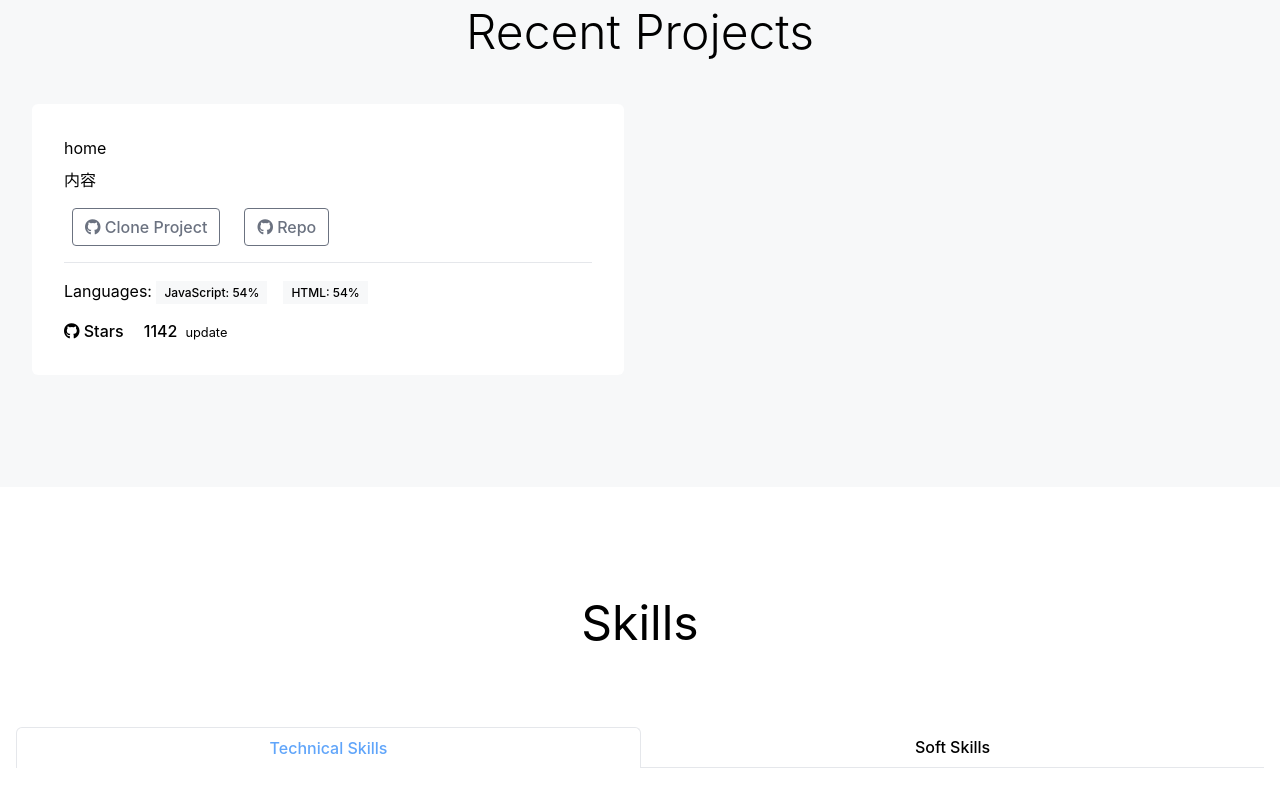
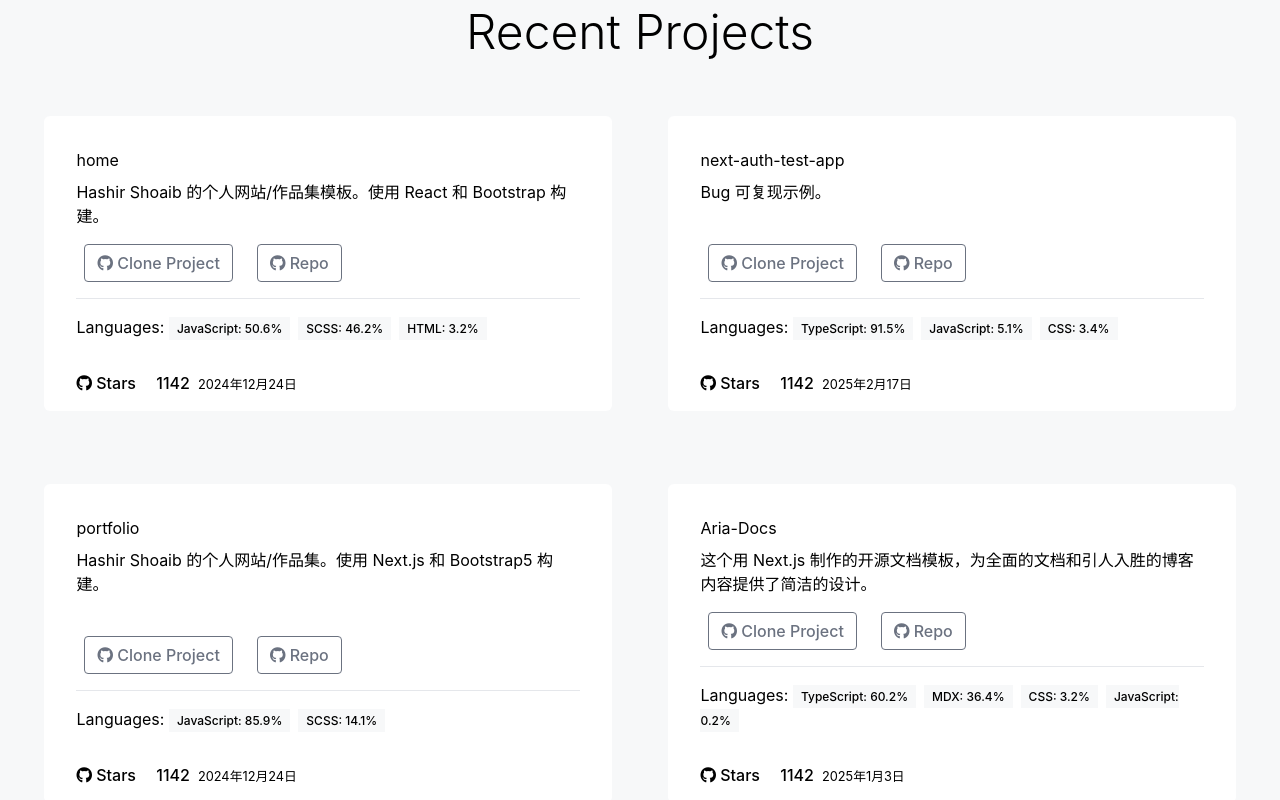
Before and after one commit to vhjihuang/resume-website, a Vue app: page /#/projects in a window 1280 px wide. Before the commit this address led to /#/about-me. Shown: the part 1380-2180 px from the top of the page. Built offline with nearby package versions, Linux system fonts and the light colour scheme.

Commit message:
抽取了projectCard组件

```diff
--- a/components.d.ts
+++ b/components.d.ts
@@ -18,7 +18,7 @@ declare module 'vue' {
     ElHeader: typeof import('element-plus/es')['ElHeader']
     ElMain: typeof import('element-plus/es')['ElMain']
     ElRow: typeof import('element-plus/es')['ElRow']
-    NewSkills: typeof import('./src/components/newSkills.vue')['default']
+    ProjectCard: typeof import('./src/components/ProjectCard.vue')['default']
     Projects: typeof import('./src/components/Projects.vue')['default']
     RouterLink: typeof import('vue-router')['RouterLink']
     RouterView: typeof import('vue-router')['RouterView']
--- a/src/App.vue
+++ b/src/App.vue
@@ -59,7 +59,7 @@ onMounted(() => {
           <a href="https:github.com/vhjihuang" class="text-blue-500"><span
               class="bg-black text-white  text-[0.75em] rounded-md px-[0.25rem] py-[0.25rem]">Huang Hao Jie</span></a>
           using
-          <i class="fa-brands fa-vuejs"></i>
+          <i class="fa-brands fa-vuejs text-[#42b983]"></i>
           <p><small class="text-[#6c757d]">
               Project code is open source. Feel free to fork and make your own version.
             </small></p>
--- /dev/null
+++ b/src/components/ProjectCard.vue
@@ -0,0 +1,54 @@
+<template>
+  <div class="card flex flex-col p-4 mb-12 bg-white transition duration-300 ease-in-out hover:shadow-lg hover:scale-105 rounded-md">
+    <div class="card-body flex-1 text-left p-4">
+      <h5 class="mb-2">{{ project.title }}</h5>
+      <p class="mb-4 ">{{ project.description }}</p>
+      <div class="flex gap-2 flex-col lg:flex-row">
+        <a :href="project.cloneUrl"
+          class="w-full lg:w-auto text-center lg:text-left border border-gray-500 text-gray-500 hover:bg-gray-500 hover:text-white px-[0.75rem] py-[0.375rem] rounded mx-2"><i
+            class="fa-bars fa-brands fa-github"></i> Clone Project</a>
+        <a :href="project.repoUrl"
+          class="w-full lg:w-auto text-center lg:text-left border border-gray-500 text-gray-500 hover:bg-gray-500 hover:text-white px-[0.75rem] py-[0.375rem] rounded mx-2"><i
+            class="fa-bars fa-brands fa-github"></i> Repo</a>
+      </div>
+      <hr class="my-4">
+      <div class="pb-4">Languages:
+        <a v-for="(lang, index) in project.languages" :key="lang.name" href="#" class="rounded-lg mr-2"><span
+            class="bg-[#F7F8F9] text-[0.75em]  px-[0.5rem] py-1">{{
+              `${lang.name}:
+            ${lang.percentage}%` }}</span></a>
+      </div>
+
+    </div>
+    <div class="mt-auto text-left px-4">
+      <div><a href="#"><i class="fa-bars fa-brands fa-github"></i> Stars <span
+        class="ml-2 px-2 py-1">1142</span></a><small>{{ project.lastUpdated }}</small></div>
+    </div>
+  </div>
+</template>
+
+<script setup lang="ts">
+import type { Project } from '@/types/index'; // 调整路径
+
+// Props 定义保持不变
+defineProps<{
+  project: Project
+}>();
+
+</script>
+<style scoped>
+.card {
+  min-height: 200px; /* 固定最小高度 */
+  display: flex;
+  flex-direction: column;
+}
+.card-body {
+  flex: 1; /* 占据剩余空间 */
+  display: flex;
+  flex-direction: column;
+}
+.mb-4 {
+  flex-grow: 1; /* 允许动态扩展 */
+  word-wrap: break-word; /* 处理长单词换行 */
+}
+</style>
--- a/src/components/Projects.vue
+++ b/src/components/Projects.vue
@@ -1,35 +1,11 @@
 <template>
-  <div class="bg-[#F7F8F9] w-full flex items-center justify-center py-4 m-0">
+  <div class="bg-[#F7F8F9] w-full flex items-stretch justify-center py-4 m-0">
     <div class="container py-12 px-4">
       <div class="flex mx-auto w-full text-black flex-wrap">
         <h2 class="block w-full text-center text-5xl font-light pb-12">Recent Projects</h2>
         <div class="row flex mx-auto w-full text-black flex-wrap">
-          <div class="col w-full lg:w-1/2 px-4">
-            <div
-              class="card p-4 mb-12 bg-white transition duration-300 ease-in-out hover:shadow-lg hover:scale-105 rounded-md">
-              <div class="card-body flex-1 text-left p-4">
-                <h5 class="mb-2">home</h5>
-                <p class="mb-4">内容</p>
-                <div class="flex gap-2 flex-col lg:flex-row">
-                  <a href="#"
-                    class="w-full lg:w-auto text-center lg:text-left border border-gray-500 text-gray-500 hover:bg-gray-500 hover:text-white px-[0.75rem] py-[0.375rem] rounded mx-2"><i
-                      class="fa-bars fa-brands fa-github"></i> Clone Project</a>
-                  <a href="#"
-                    class="w-full lg:w-auto text-center lg:text-left border border-gray-500 text-gray-500 hover:bg-gray-500 hover:text-white px-[0.75rem] py-[0.375rem] rounded mx-2"><i
-                      class="fa-bars fa-brands fa-github"></i> Repo</a>
-                </div>
-                <hr class="my-4">
-                <div class="pb-4">Languages:
-                  <a href="#" class="rounded-lg"><span class="bg-[#F7F8F9] text-[0.75em]  px-[0.5rem] py-1">{{
-                    `${'JavaScript'}:
-                      ${54}%`}}</span></a>
-                  <a href="#" class="rounded-lg ml-4"><span class="bg-[#F7F8F9] text-[0.75em] px-[0.5rem] py-1">{{
-                    `${'HTML'}: ${54}%` }}</span></a>
-                </div>
-                <div><a href="#"><i class="fa-bars fa-brands fa-github"></i> Stars <span
-                      class="ml-2 px-2 py-1">1142</span></a><small>update</small></div>
-              </div>
-            </div>
+          <div v-for="project in projects" :key="project.id" class="col w-full flex lg:w-1/2 px-4">
+            <ProjectCard :project="project" class="w-full" />
           </div>
         </div>
       </div>
@@ -38,7 +14,77 @@
 </template>
 
 <script setup lang="ts">
-// 可以在这里定义数据或逻辑
+import { ref } from 'vue';
+import type { Project } from '@/types/index';
+
+
+// --- 项目数据部分保持不变 ---
+const projects = ref<Project[]>([
+  {
+    id: 1,
+    title: 'home',
+    description: 'Hashir Shoaib 的个人网站/作品集模板。使用 React 和 Bootstrap 构建。',
+    cloneUrl: '#', // 替换为实际的克隆 URL
+    repoUrl: '#', // 替换为实际的仓库 URL
+    languages: [
+      { name: 'JavaScript', percentage: 50.6 },
+      { name: 'SCSS', percentage: 46.2 },
+      { name: 'HTML', percentage: 3.2 }
+    ],
+    lastUpdated: '2024年12月24日'
+  },
+  {
+    id: 2,
+    title: 'next-auth-test-app',
+    description: 'Bug 可复现示例。',
+    cloneUrl: '#', // 替换为实际的克隆 URL
+    repoUrl: '#', // 替换为实际的仓库 URL
+    languages: [
+      { name: 'TypeScript', percentage: 91.5 },
+      { name: 'JavaScript', percentage: 5.1 },
+      { name: 'CSS', percentage: 3.4 }
+    ],
+    lastUpdated: '2025年2月17日'
+  },
+  {
+    id: 3,
+    title: 'portfolio',
+    description: 'Hashir Shoaib 的个人网站/作品集。使用 Next.js 和 Bootstrap5 构建。',
+    cloneUrl: '#', // 替换为实际的克隆 URL
+    repoUrl: '#', // 替换为实际的仓库 URL
+    languages: [
+      { name: 'JavaScript', percentage: 85.9 },
+      { name: 'SCSS', percentage: 14.1 }
+    ],
+    lastUpdated: '2024年12月24日'
+  },
+    {
+    id: 4,
+    title: 'Aria-Docs',
+    description: '这个用 Next.js 制作的开源文档模板，为全面的文档和引人入胜的博客内容提供了简洁的设计。',
+    cloneUrl: '#', // 替换为实际的克隆 URL
+    repoUrl: '#', // 替换为实际的仓库 URL
+    languages: [
+      { name: 'TypeScript', percentage: 60.2 },
+      { name: 'MDX', percentage: 36.4 },
+      { name: 'CSS', percentage: 3.2 },
+      { name: 'JavaScript', percentage: 0.2 }
+    ],
+    lastUpdated: '2025年1月3日'
+  },
+  // ... 更多项目
+])
+
+
 </script>
 
-<style scoped></style>
+<style scoped>
+.row {
+  display: flex;
+  flex-wrap: wrap;
+}
+.col {
+  flex: 1 1 calc(50% - 2%);  /* 每个卡片占 45% 的宽度 */
+  margin: 1%;
+}
+</style>
--- /dev/null
+++ b/src/types/index.ts
@@ -0,0 +1,18 @@
+// src/types/Project.ts
+export interface Language {
+  name: string; // 语言名称
+  percentage: number; // 百分比
+  // 可选：如果你想稍后可视化百分比，可以添加颜色
+  // color?: string;
+}
+
+export interface Project {
+  id: number | string; // 用于 v-for 的唯一 key
+  title: string; // 项目标题
+  description: string; // 项目描述
+  cloneUrl: string; // "克隆项目" 按钮的 URL (GitHub HTTPS/SSH 克隆链接)
+  repoUrl: string; // 指向 GitHub 仓库主页的 URL
+  languages: Language[]; // 语言数组
+  stars?: number; // 可选：Star 数量 (可以稍后获取)
+  lastUpdated: string; // 用于显示的日期字符串
+}
```
